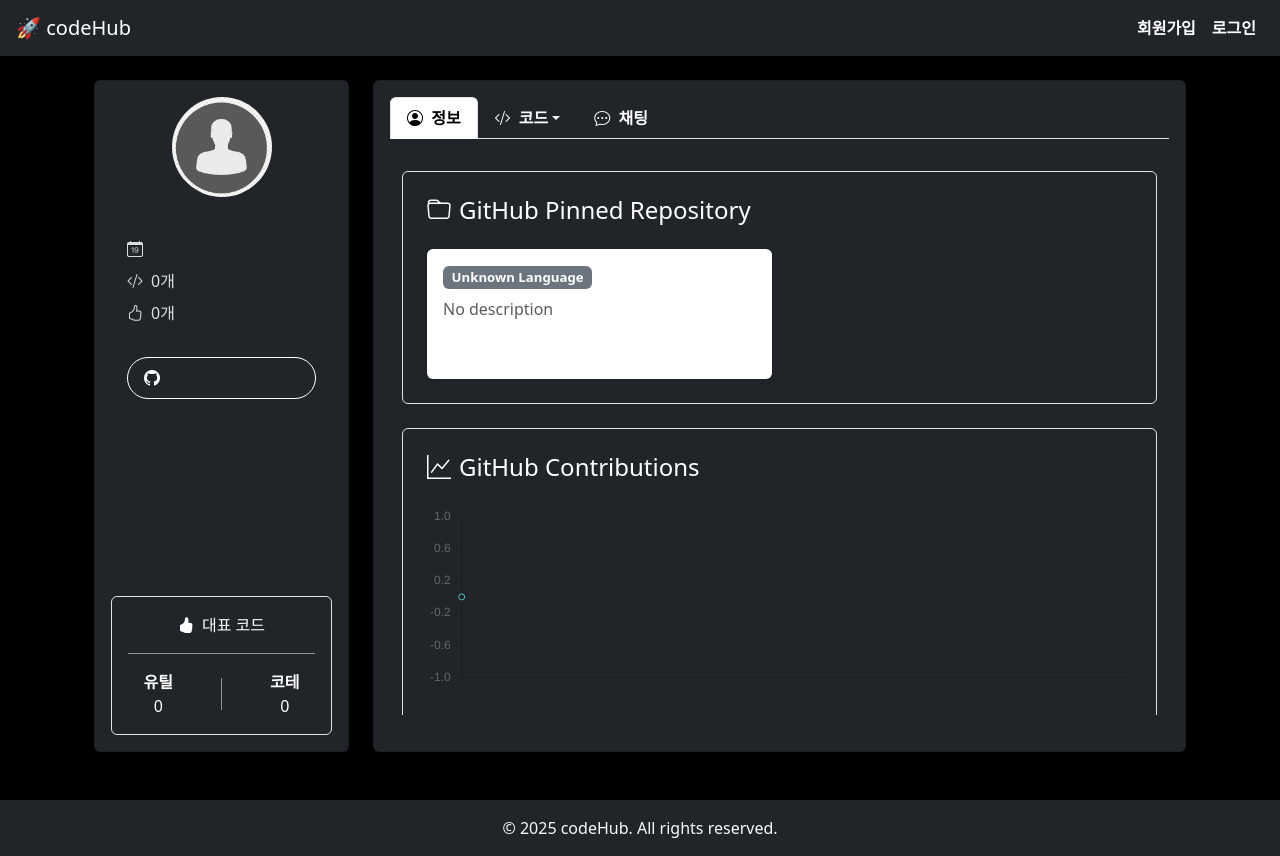
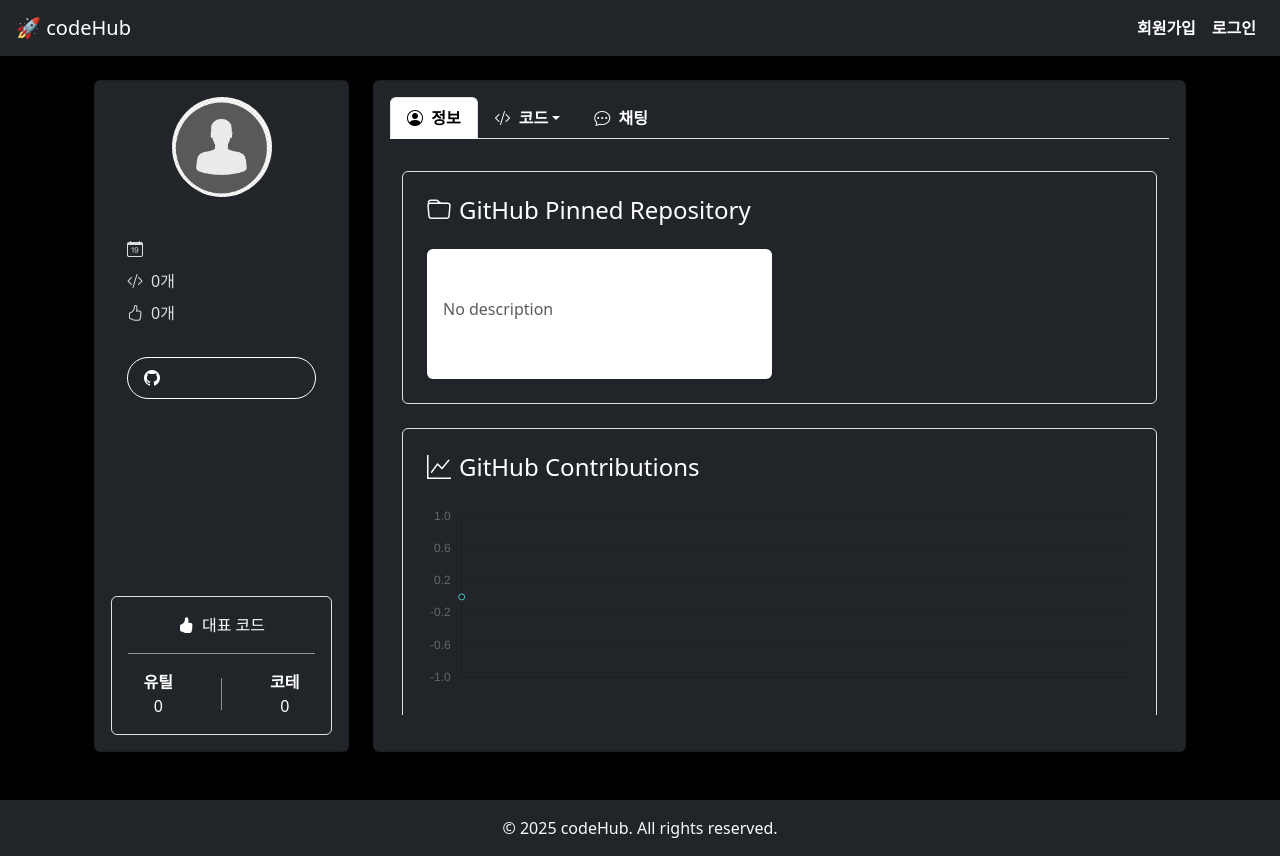
Before and after one commit to JangJuRi/code-hub, a Next.js app in the folder frontend/: page /user/my-page/1 in a window 1280 px wide. Built offline with nearby package versions, Linux system fonts and the light colour scheme; no server answers.

Commit message:
기능 수정 - 마이페이지 > 정보 > repository 언어 뱃지 색상 추가

```diff
--- a/frontend/src/components/user/my-page/info/InfoPage.tsx
+++ b/frontend/src/components/user/my-page/info/InfoPage.tsx
@@ -33,7 +33,8 @@ export default function InfoPage({ userId, infoReload } : InfoPageProps) {
         description: '',
         url: '',
         primaryLanguage: {
-            name: ''
+            name: '',
+            color: ''
         }
     }]);
 
@@ -66,6 +67,7 @@ export default function InfoPage({ userId, infoReload } : InfoPageProps) {
                 url: edge.node.url,
                 primaryLanguage: {
                     name: edge.node.primaryLanguage?.name ?? '',
+                    color: edge.node.primaryLanguage?.color ?? '',
                 }
             }));
 
@@ -109,7 +111,8 @@ export default function InfoPage({ userId, infoReload } : InfoPageProps) {
                                     <div className="card h-100 shadow-sm border-0">
                                         <div className="card-body p-3">
                                             <h6 className="card-title fw-bold mb-2 text-truncate">
-                                                <span className="badge bg-secondary me-2">
+                                                <span className="badge me-2"
+                                                      style={{ backgroundColor: repo.primaryLanguage.color }}>
                                                   {repo.primaryLanguage?.name || 'Unknown Language'}
                                                 </span>
                                                 {repo.name}
```
